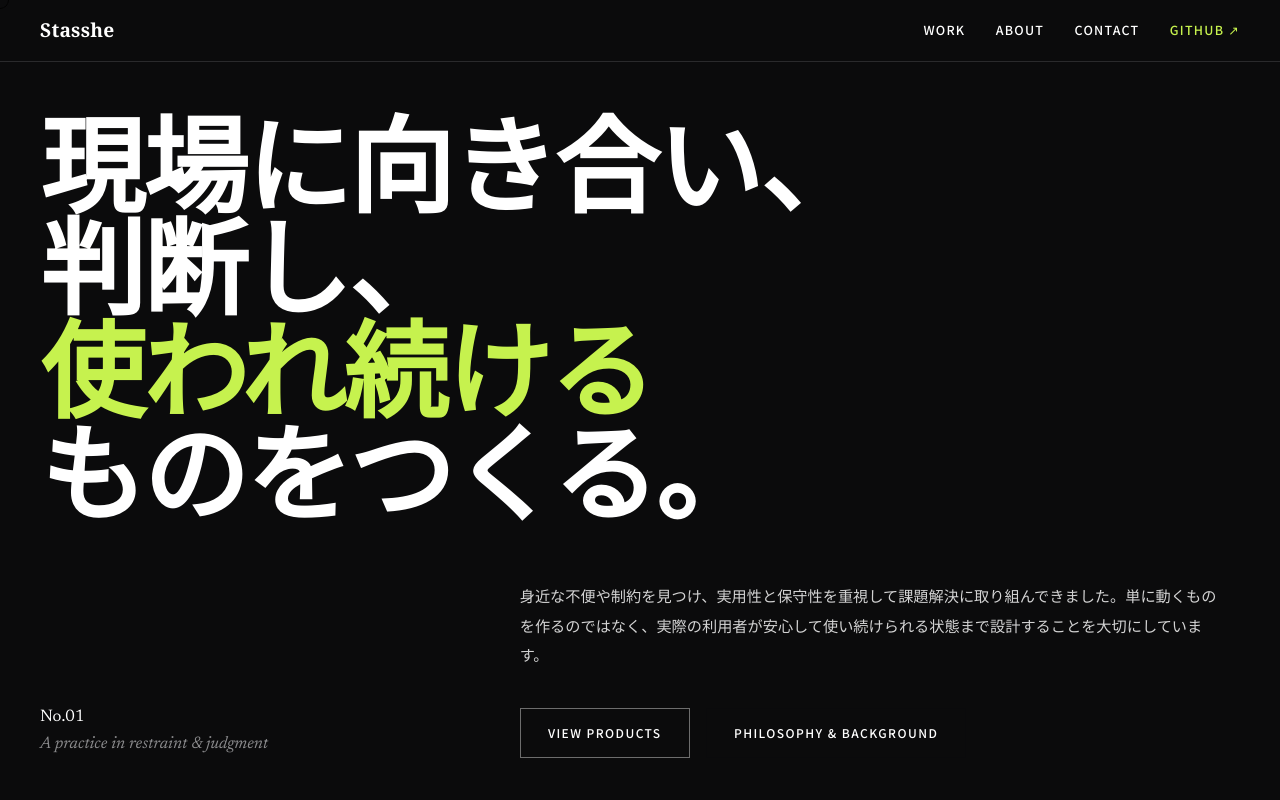
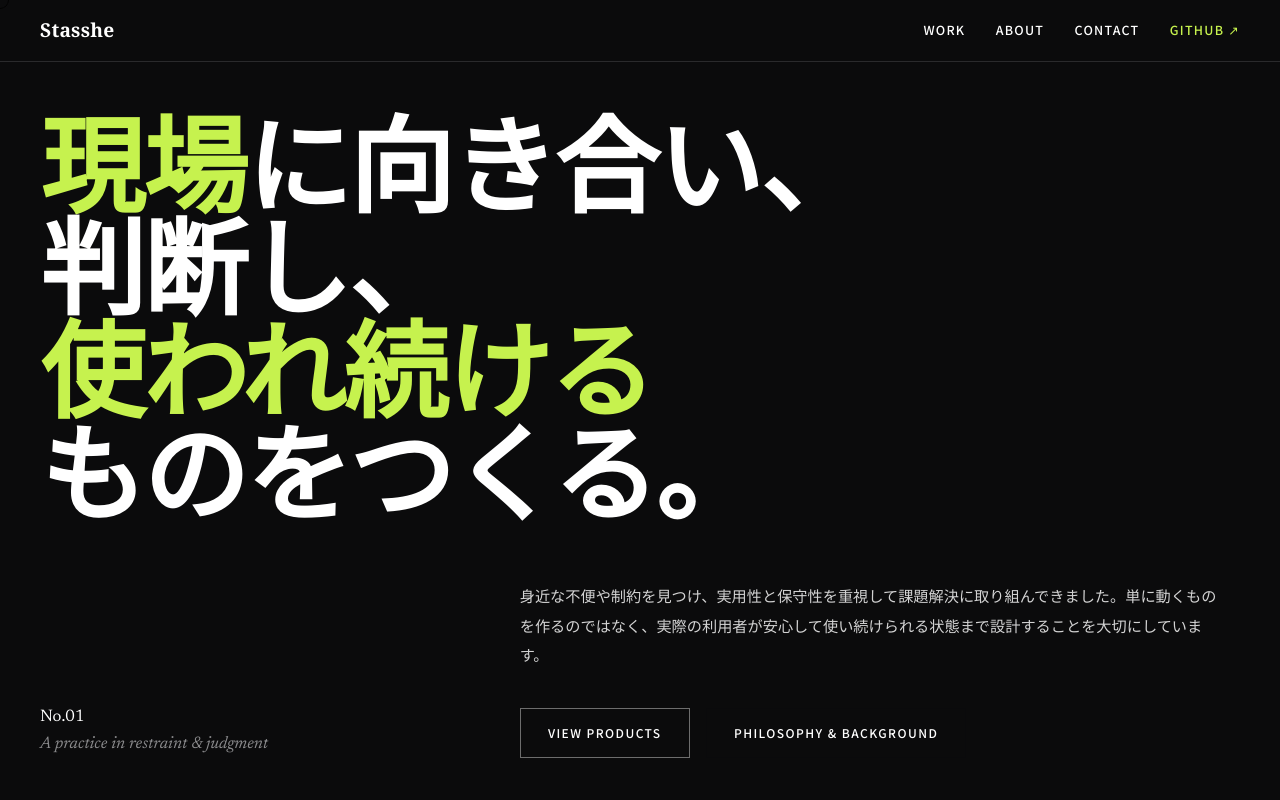
Before and after one commit to Stasshe/my-portfolio, a Next.js app: page / in a window 1280 px wide. Shown: the top 800 px of the page. Built offline with nearby package versions, Linux system fonts and the light colour scheme; a web font is replaced by a local one.

Commit message:
feat: ヒーローセクションのタイトルに強調スタイルを追加

```diff
--- a/src/components/home/hero/HeroSection.tsx
+++ b/src/components/home/hero/HeroSection.tsx
@@ -18,7 +18,7 @@ export function HeroSection({ heroRef }: HeroSectionProps) {
         <div id="hero-content" className="container hero-content">
           <h1 className="hero-headline">
             <span id="hero-title-span-0" className="hero-headline-line">
-              現場に向き合い、<br />判断し、
+              <span className="hero-headline-accent">現場</span>に向き合い、<br />判断し、
             </span>
             <span id="hero-title-span-1" className="hero-headline-line">
               <span className="hero-headline-accent">使われ続ける</span><br />ものをつくる。
```
